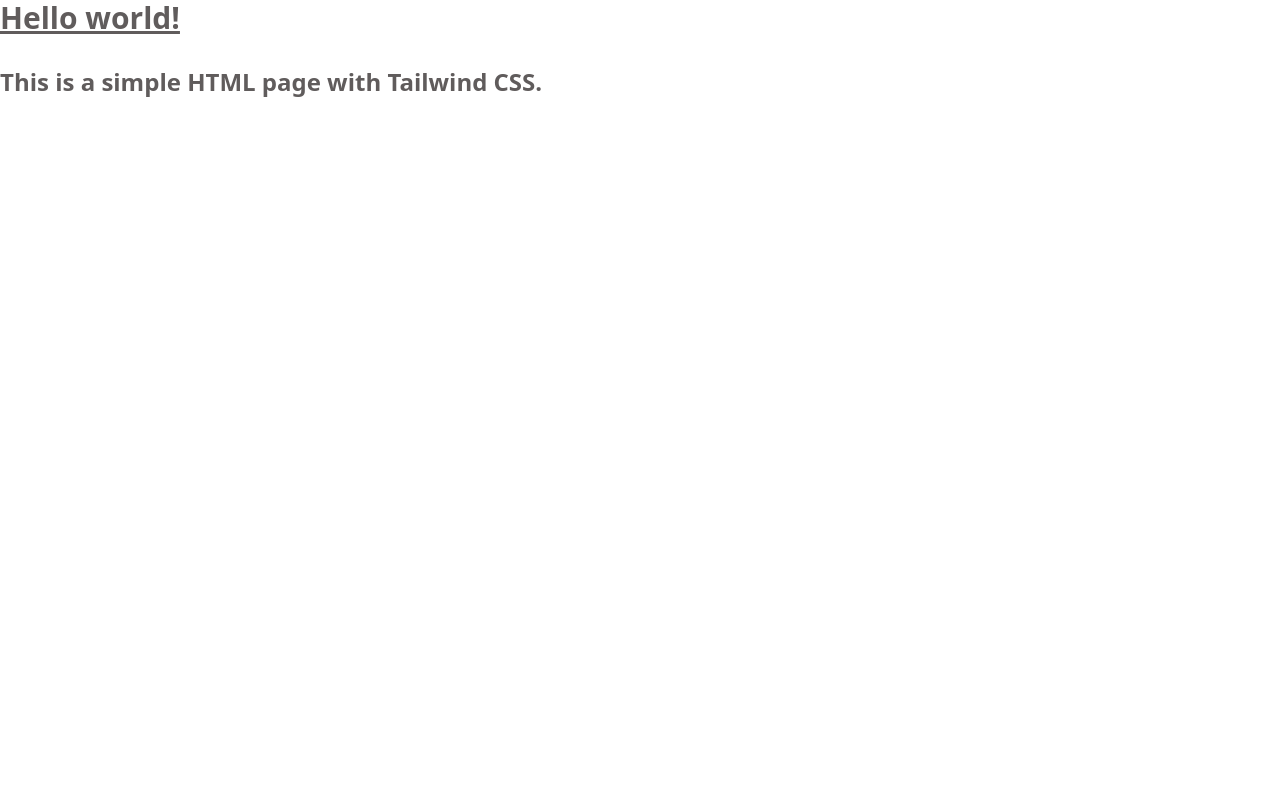
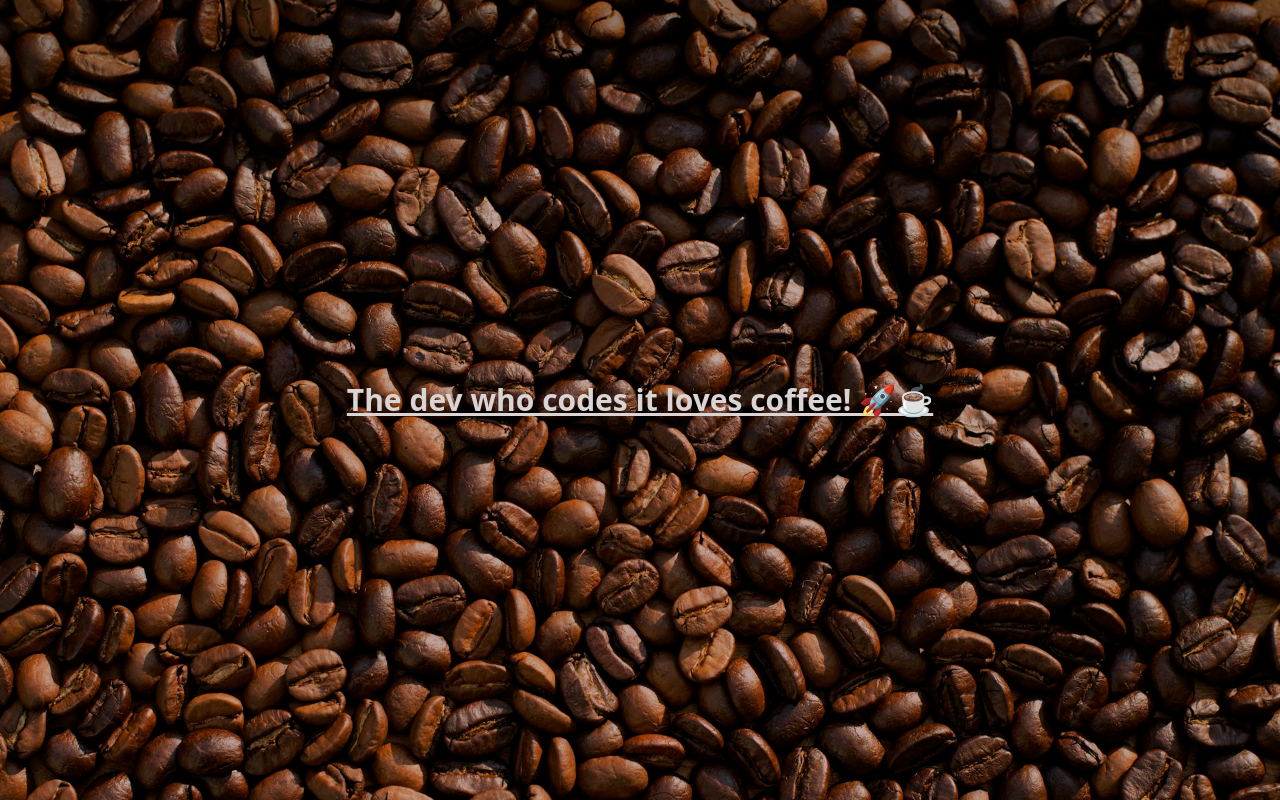
Before and after one commit to ronilsonalves/willbedeletedsoon, a plain HTML site: page index.html in a window 1280 px wide. Drawn offline with nearby package versions, Linux system fonts and the light colour scheme.

Commit message:
✨ feat: finishes index.html

```diff
--- a/index.html
+++ b/index.html
@@ -10,7 +10,7 @@
             theme: {
                 extend: {
                     colors: {
-                        clifford: '#605c5c',
+                        clifford: '#dad4d4',
                     }
                 }
             }
@@ -24,15 +24,13 @@
         }
     </style>
 </head>
-<body>
-<div class="lg:content-auto prose">
+<body
+        class="bg-[url('/images/mike-kenneally-TD4DBagg2wE-unsplash.jpg')] bg-cover h-screen flex flex-col justify-center">
+<div class="text-center self-auto">
 
 <h1 class="text-3xl font-bold underline text-clifford">
-    Hello world!
+    The dev who codes it loves coffee! 🚀☕️
 </h1>
-    <p class="text-2xl font-bold text-clifford">
-        This is a simple HTML page with Tailwind CSS.
-    </p>
 </div>
 </body>
 </html>
```
Also changed, not shown: images/mike-kenneally-TD4DBagg2wE-unsplash.jpg (added).
